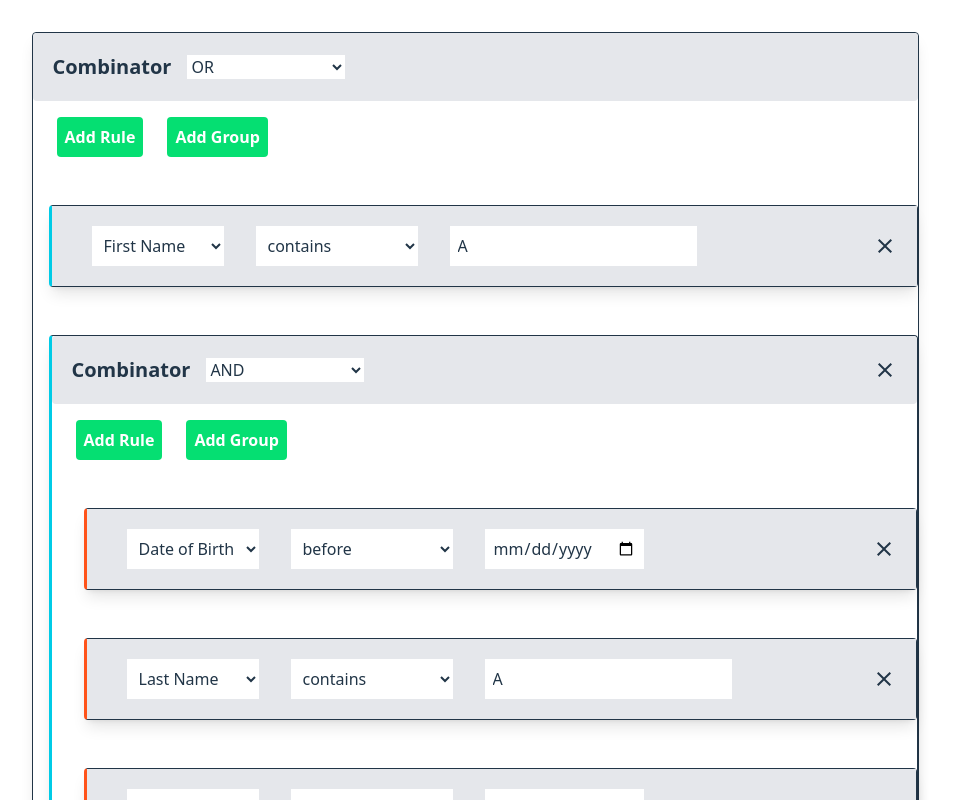
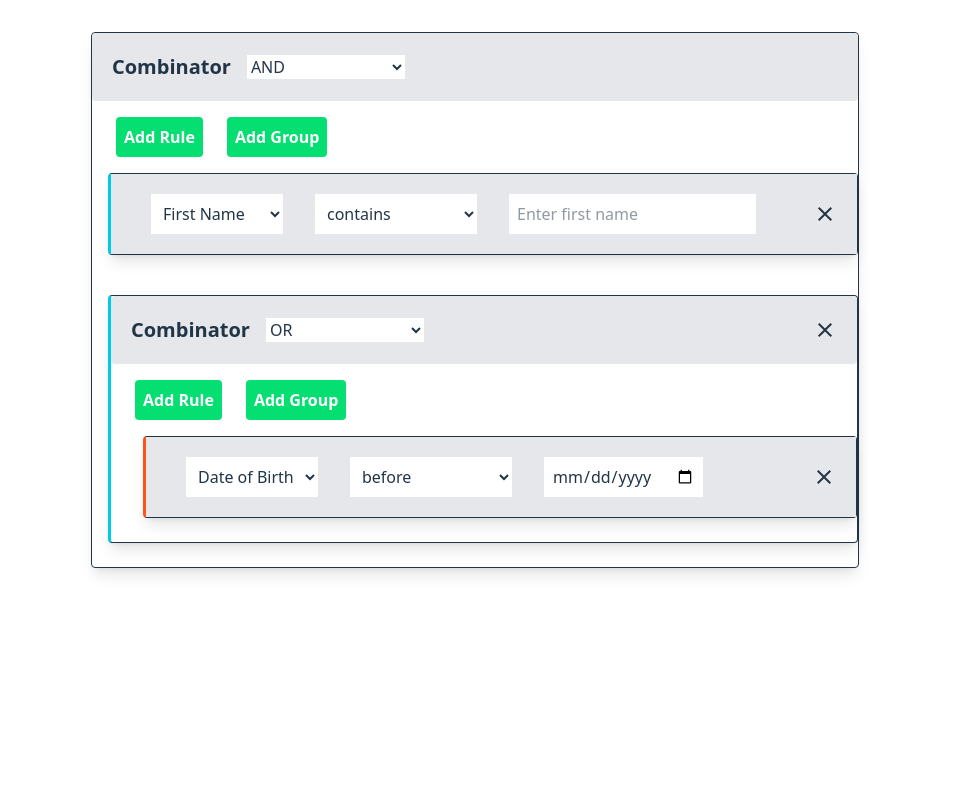
Before and after one commit to redwanatef/svelte-query-builder, a Svelte app: page / in a window 1280 px wide. Shown: the top 800 px of the page, without its empty margins (165-1118 px from the left). Built offline with nearby package versions, Linux system fonts and the light colour scheme.

Commit message:
feat: add Lucene converter functions to utils

```diff
--- a/src/components/QueryBuilder.svelte
+++ b/src/components/QueryBuilder.svelte
@@ -17,6 +17,6 @@
   setContext("config", config);
 </script>
 
-<div class="pb-4 min-w-[90%] lg:min-w-[60%] max-w-fit mx-auto">
+<div class="min-w-[90%] lg:min-w-[60%] max-w-fit mx-auto">
   <QueryBuilderGroup child={false} currentNode={queryState} />
 </div>
--- a/src/components/QueryBuilderGroup.svelte
+++ b/src/components/QueryBuilderGroup.svelte
@@ -66,9 +66,12 @@
   };
 </script>
 
-<main style={level! !== 0 ? `padding-left: ${level}rem;` : ""}>
+<main
+  style={level! !== 0 ? `padding-left: ${level}rem;` : "margin-top: 2rem"}
+  class="pb-6"
+>
   <div
-    class={`w-full mt-8 rounded border shadow-lg flex flex-col gap-4 `}
+    class={`w-full rounded border shadow-lg flex flex-col gap-4 `}
     style={`border-left: ${child && qb.colors ? "3px solid " + qb.colors[level % qb.colors?.length] : ""};`}
   >
     {#if isRuleSet(currentNode)}
--- a/src/config.ts
+++ b/src/config.ts
@@ -105,6 +105,47 @@ export const defaultConfig: QueryBuilderConfig = {
 };
 
 export let defaultQuery: RuleSet = {
+  operatorIdentifier: "AND",
+  children: [
+    {
+      field: {
+        name: "firstName",
+        label: "First Name",
+        placeholder: "Enter first name",
+        inputType: "text",
+      },
+      operator: {
+        name: "contains",
+        value: "contains",
+        type: ["text"],
+      },
+      value: "",
+    },
+    {
+      operatorIdentifier: "OR",
+      children: [
+        {
+          field: {
+            name: "dateOfBirth",
+            label: "Date of Birth",
+            placeholder: "Select date of birth",
+            inputType: "date",
+          },
+          operator: {
+            name: "before",
+            value: "before",
+            type: ["date"],
+          },
+          value: "",
+        },
+      ],
+    },
+  ],
+};
+
+/*
+
+{
   operatorIdentifier: "OR",
   children: [
     {
@@ -221,4 +262,5 @@ export let defaultQuery: RuleSet = {
       ],
     },
   ],
-};
+}
+*/
--- /dev/null
+++ b/src/utils/LuceneConverter.ts
@@ -0,0 +1,76 @@
+import type { Rule, RuleSet } from "../types";
+
+function isRule(node: RuleSet | Rule): node is Rule {
+  return (node as Rule).field !== undefined;
+}
+
+function escapeLuceneValue(value: string): string {
+  // Escape special Lucene characters: + - && || ! ( ) { } [ ] ^ " ~ * ? : \
+  return value.replace(/([+\-!(){}[\]^"~*?:\\]|&&|\|\|)/g, "\\$1");
+}
+
+function formatFieldCondition(condition: Rule): string {
+  const { field, operator, value } = condition;
+
+  if (value === null || value === undefined || value === "") {
+    return ""; // Skip empty values
+  }
+
+  const fieldName = field.name;
+  const operatorValue = operator.value;
+  const escapedValue = escapeLuceneValue(String(value));
+
+  // Handle different operator types
+  switch (operator.name.toLowerCase()) {
+    case "contains":
+      return `${fieldName}:*${escapedValue}*`;
+    case "equals":
+      return `${fieldName}:${escapedValue}`;
+    case "not equals":
+      return `NOT ${fieldName}:${escapedValue}`;
+    case "greater than":
+      return `${fieldName}:>${escapedValue}`;
+    case "less than":
+      return `${fieldName}:<${escapedValue}`;
+    case "before":
+      return `${fieldName}:[* TO ${escapedValue}]`;
+    case "after":
+      return `${fieldName}:[${escapedValue} TO *]`;
+    case "between":
+      if (Array.isArray(value) && value.length === 2) {
+        return `${fieldName}:[${escapeLuceneValue(
+          String(value[0])
+        )} TO ${escapeLuceneValue(String(value[1]))}]`;
+      }
+      return "";
+    default:
+      return `${fieldName}:${operatorValue}${escapedValue}`;
+  }
+}
+
+export function convertToLuceneQuery(query: RuleSet): string {
+  if (!query.operatorIdentifier && !isRule(query)) {
+    throw new Error("Invalid query object structure");
+  }
+
+  if (isRule(query)) {
+    return formatFieldCondition(query);
+  }
+
+  // Process children recursively
+  const childrenQueries = query.children
+    .map((child) => convertToLuceneQuery(child as RuleSet))
+    .filter((q) => q !== ""); // Filter out empty conditions
+
+  if (childrenQueries.length === 0) {
+    return "";
+  }
+
+  if (childrenQueries.length === 1) {
+    return childrenQueries[0];
+  }
+
+  // Join with the appropriate operator
+  const operator = query.operatorIdentifier.toUpperCase();
+  return `(${childrenQueries.join(` ${operator} `)})`;
+}
```
Also changed, not shown: src/utils.ts (deleted).
